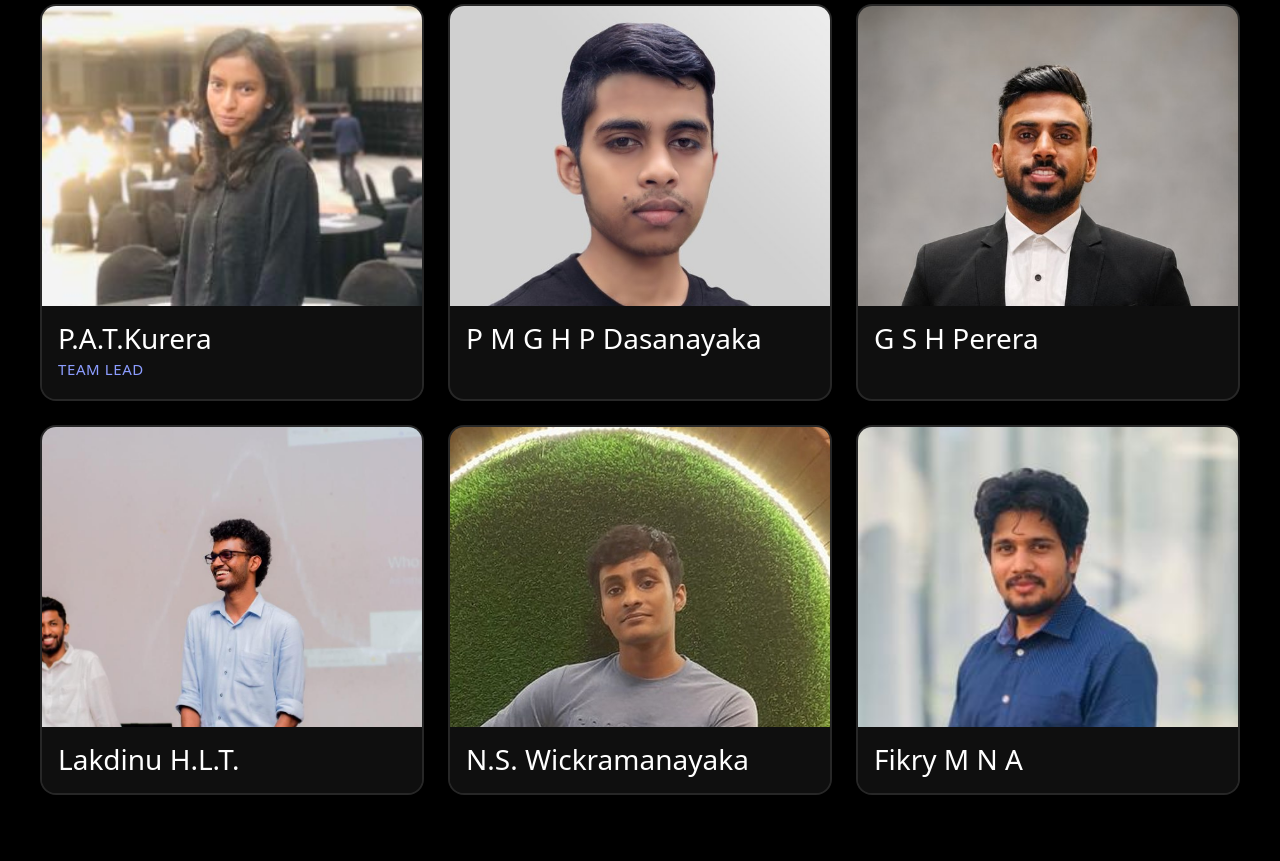
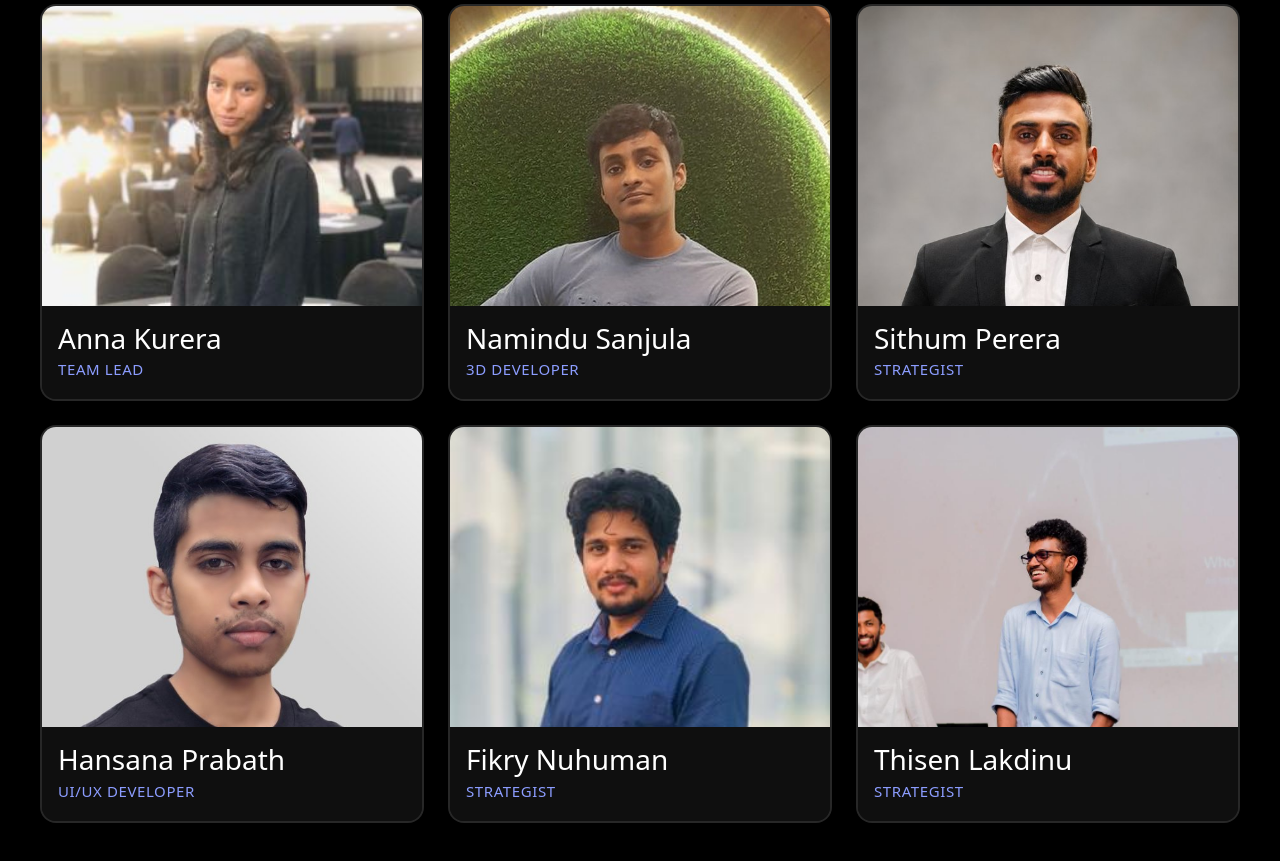
Before and after one commit to DevHanza/MOONbound, a plain HTML site: page about.html in a window 1280 px wide. Shown: the part 827-1688 px from the top of the page. Drawn offline with nearby package versions, Linux system fonts and the light colour scheme; a web font is replaced by a local one.

Commit message:
Modify member info

```diff
--- a/about.html
+++ b/about.html
@@ -87,10 +87,39 @@
                 loading="lazy"
               />
               <div class="member__body">
-                <h3>P.A.T.Kurera</h3>
-                <p class="member__role">Team lead</p>
+                <h3>Anna Kurera</h3>
+                <p class="member__role">Team Lead</p>
               </div>
             </article>
+
+            <article class="member">
+              <img
+                src="assets/team/wickramanayaka.jpg"
+                alt="Portrait of N.S. Wickramanayaka"
+                width="300"
+                height="300"
+                loading="lazy"
+              />
+              <div class="member__body">
+                <h3>Namindu Sanjula</h3>
+                <p class="member__role">3D Developer</p>
+              </div>
+            </article>
+
+            <article class="member">
+              <img
+                src="assets/team/perera.jpg"
+                alt="Portrait of G S H Perera"
+                width="300"
+                height="300"
+                loading="lazy"
+              />
+              <div class="member__body">
+                <h3>Sithum Perera</h3>
+                <p class="member__role">Strategist</p>
+              </div>
+            </article>
+
             <article class="member">
               <img
                 src="assets/team/dasanayaka.jpg"
@@ -100,21 +129,25 @@
                 loading="lazy"
               />
               <div class="member__body">
-                <h3>P M G H P Dasanayaka</h3>
+                <h3>Hansana Prabath</h3>
+                <p class="member__role">UI/UX Developer</p>
               </div>
             </article>
+
             <article class="member">
               <img
-                src="assets/team/perera.jpg"
-                alt="Portrait of G S H Perera"
+                src="assets/team/fikry.jpg"
+                alt="Portrait of Fikry M N A"
                 width="300"
                 height="300"
                 loading="lazy"
               />
               <div class="member__body">
-                <h3>G S H Perera</h3>
+                <h3>Fikry Nuhuman</h3>
+                <p class="member__role">Strategist</p>
               </div>
             </article>
+
             <article class="member">
               <img
                 src="assets/team/lakdinu.jpg"
@@ -124,31 +157,8 @@
                 loading="lazy"
               />
               <div class="member__body">
-                <h3>Lakdinu H.L.T.</h3>
-              </div>
-            </article>
-            <article class="member">
-              <img
-                src="assets/team/wickramanayaka.jpg"
-                alt="Portrait of N.S. Wickramanayaka"
-                width="300"
-                height="300"
-                loading="lazy"
-              />
-              <div class="member__body">
-                <h3>N.S. Wickramanayaka</h3>
-              </div>
-            </article>
-            <article class="member">
-              <img
-                src="assets/team/fikry.jpg"
-                alt="Portrait of Fikry M N A"
-                width="300"
-                height="300"
-                loading="lazy"
-              />
-              <div class="member__body">
-                <h3>Fikry M N A</h3>
+                <h3>Thisen Lakdinu</h3>
+                <p class="member__role">Strategist</p>
               </div>
             </article>
           </div>
```
